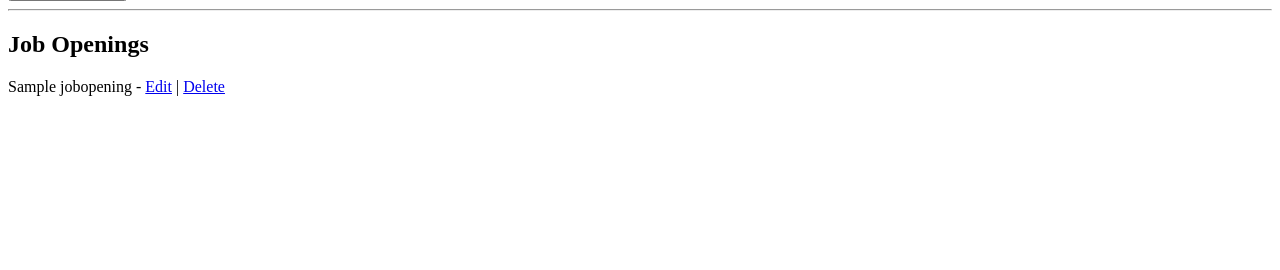
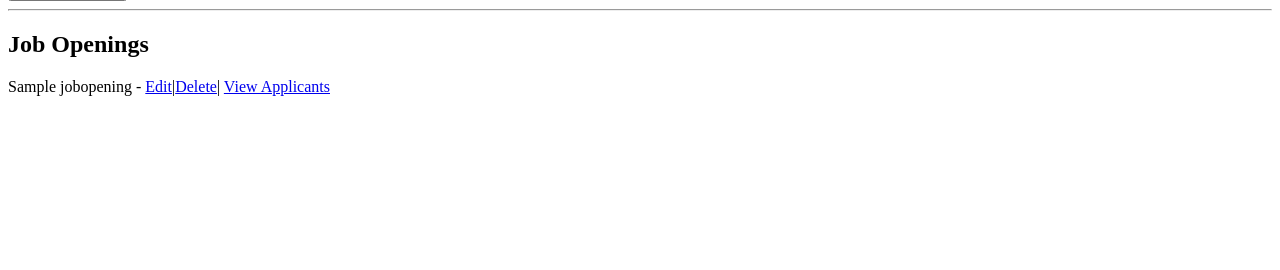
Before and after one commit to Adhivp/job_search_system, a Django app: page /company_dashboard in a window 1280 px wide. Shown: the part 424-694 px from the top of the page. Run offline with Django 5.2, Linux system fonts and the light colour scheme; a user stored in the database is signed in; tables that the repository leaves empty hold one stand-in row (values such as "Sample post").

Commit message:
Added applicants in Company_dashboard

```diff
--- a/company/templates/company_dashboard.html
+++ b/company/templates/company_dashboard.html
@@ -13,7 +13,8 @@
     <hr>
     <h2>Job Openings</h2>
     {% for job_opening in job_openings %}
-        <p>{{ job_opening.job_title }} - <a href="{% url 'edit_job_opening' job_opening.pk %}">Edit</a> | <a href="{% url 'delete_job_opening' job_opening.pk %}">Delete</a></p>
+        <p>{{ job_opening.job_title }} - <a href="{% url 'edit_job_opening' job_opening.pk %}">Edit</a>|<a href="{% url 'delete_job_opening' job_opening.pk %}">Delete</a>|
+            <a href="{% url 'job_applicants_list' job_opening.pk %}">View Applicants</a></p>
     {% endfor %}
 </body>
 </html>
--- a/company/views.py
+++ b/company/views.py
@@ -66,3 +66,8 @@ def delete_job_opening(request, job_id):
         job_opening.delete()
         return redirect('company_dashboard')
     return render(request, 'delete_job_opening.html', {'job_opening': job_opening})
+
+def job_applicants_list(request, job_id):
+    job_opening = get_object_or_404(JobOpening, pk=job_id)
+    applicants = job_opening.applicants.all()
+    return render(request, 'job_applicants_list.html', {'job_opening': job_opening, 'applicants': applicants})
--- a/job_search_system/urls.py
+++ b/job_search_system/urls.py
@@ -28,6 +28,7 @@ urlpatterns = [
     path('company_login/', company_login, name='company_login'),
     path('company_dashboard',company_dashboard,name = 'company_dashboard'),
     path('register_candidate/', register_candidate, name='register_candidate'),
+    path('job_applicants_list/<int:job_id>', job_applicants_list, name='job_applicants_list'),
     path('edit_job_opening/<int:job_id>/',edit_job_opening, name='edit_job_opening'),
     path('delete_job_opening/<int:job_id>/',delete_job_opening, name='delete_job_opening'),
     path('candidate_login/', candidate_login, name='candidate_login'),
```
Also changed, not shown: company/templates/job_applicants_list.html (added, +17 -0 lines).
